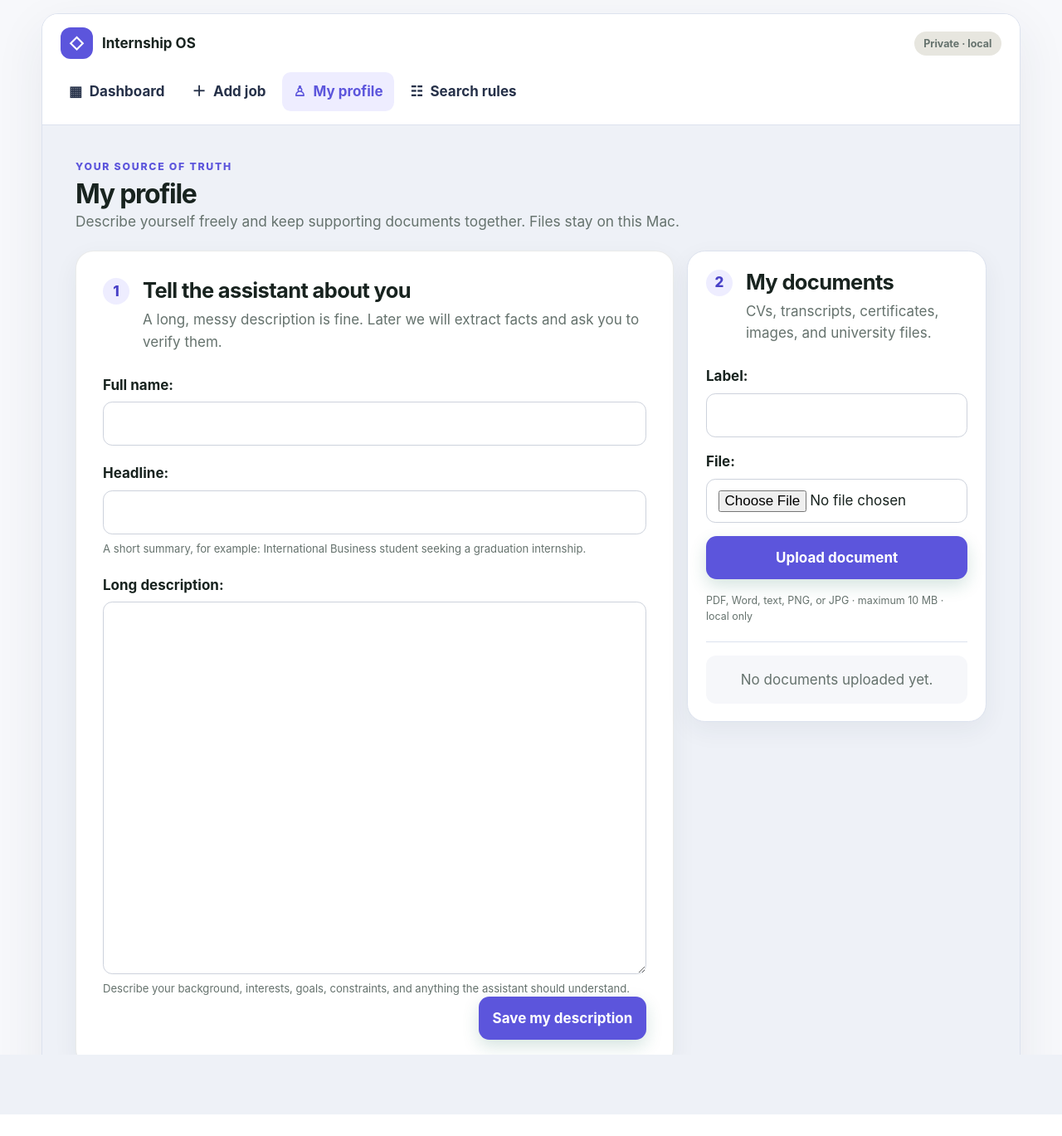
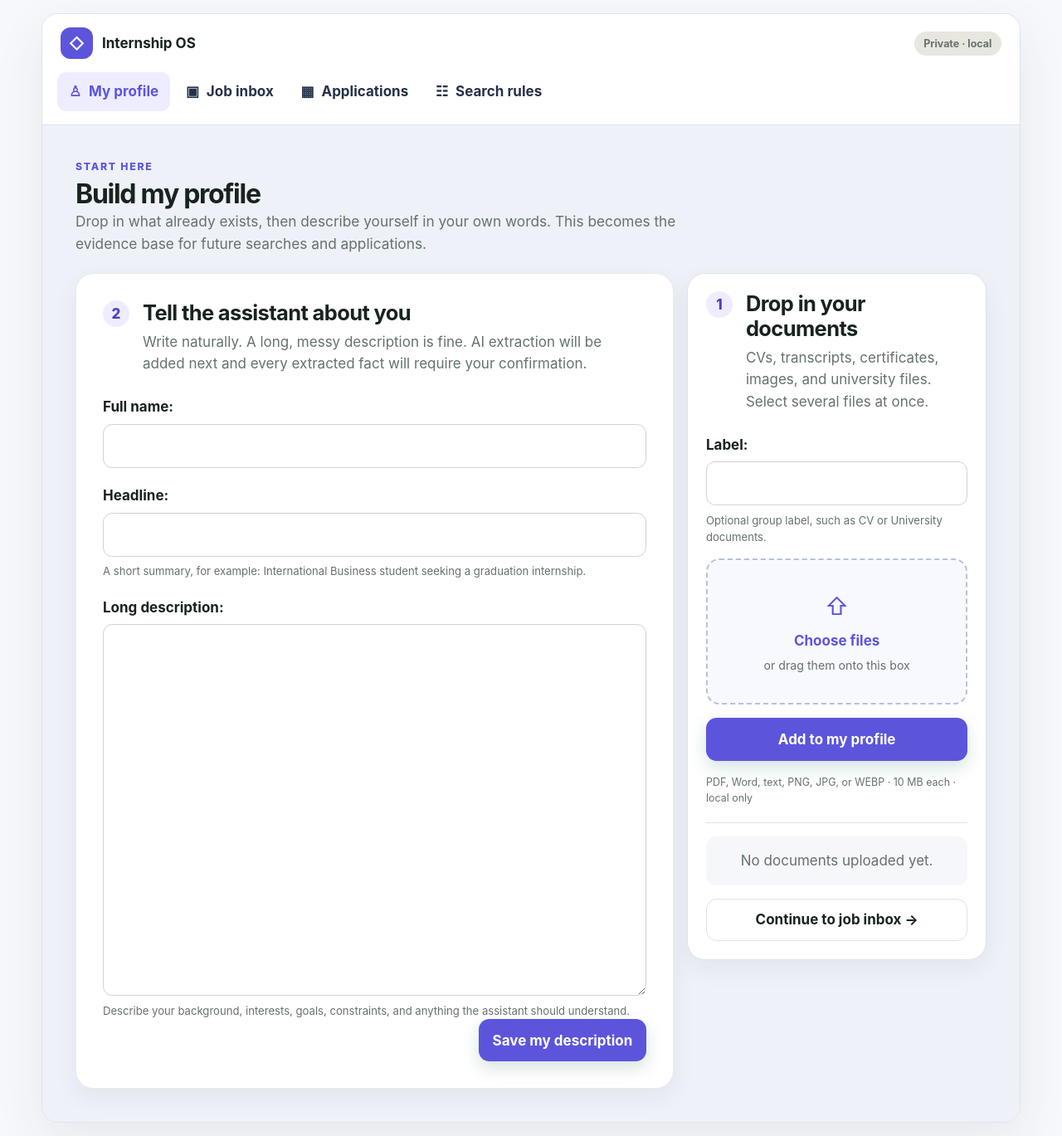
Before and after one commit to francescows-alt/Opportunity-Scout-Original, a Django app: page /profile/ in a window 1280 px wide. Shown: the whole page at 83% size. Before the commit the page ends 1343 px from the top, so only its background shows below. Run offline with Django 5.2, Linux system fonts and the light colour scheme; data comes from the database, SQL or seed files in the repository.

Commit message:
Make profile and job inbox primary workflows

```diff
--- a/tracker/forms.py
+++ b/tracker/forms.py
@@ -1,7 +1,7 @@
 from django import forms
 from django.core.validators import FileExtensionValidator
 
-from .models import CandidateProfile, Opportunity, Organization, ProfileDocument, SearchCampaign
+from .models import CandidateProfile, InboxAttachment, InboxItem, Opportunity, Organization, SearchCampaign
 
 
 class SearchCampaignForm(forms.ModelForm):
@@ -42,20 +42,80 @@ class CandidateProfileForm(forms.ModelForm):
         widgets = {"long_description": forms.Textarea(attrs={"rows": 16})}
 
 
-class ProfileDocumentForm(forms.ModelForm):
-    file = forms.FileField(
-        validators=[FileExtensionValidator(["pdf", "doc", "docx", "txt", "png", "jpg", "jpeg"])]
+class MultipleFileInput(forms.ClearableFileInput):
+    allow_multiple_selected = True
+
+
+class MultipleFileField(forms.FileField):
+    widget = MultipleFileInput
+
+    def clean(self, data, initial=None):
+        if not data and not self.required:
+            return []
+        clean_one = super().clean
+        if isinstance(data, (list, tuple)):
+            return [clean_one(item, initial) for item in data]
+        return [clean_one(data, initial)]
+
+
+ALLOWED_DOCUMENT_TYPES = ["pdf", "doc", "docx", "txt", "png", "jpg", "jpeg", "webp"]
+
+
+class ProfileDocumentUploadForm(forms.Form):
+    label = forms.CharField(
+        max_length=120,
+        required=False,
+        help_text="Optional group label, such as CV or University documents.",
+    )
+    files = MultipleFileField(
+        validators=[FileExtensionValidator(ALLOWED_DOCUMENT_TYPES)],
+        help_text="Select one or several files.",
+    )
+
+    def clean_files(self):
+        files = self.cleaned_data["files"]
+        if any(uploaded_file.size > 10 * 1024 * 1024 for uploaded_file in files):
+            raise forms.ValidationError("Each file must be smaller than 10 MB.")
+        if sum(uploaded_file.size for uploaded_file in files) > 30 * 1024 * 1024:
+            raise forms.ValidationError("The combined upload must be smaller than 30 MB.")
+        return files
+
+
+class QuickInboxForm(forms.ModelForm):
+    files = MultipleFileField(
+        required=False,
+        validators=[FileExtensionValidator(ALLOWED_DOCUMENT_TYPES)],
+        help_text="Screenshots, PDFs, Word documents, or text files.",
     )
 
     class Meta:
-        model = ProfileDocument
-        fields = ["label", "file"]
+        model = InboxItem
+        fields = ["campaign", "request_type", "content", "source_url"]
+        widgets = {
+            "content": forms.Textarea(attrs={
+                "rows": 10,
+                "placeholder": "Paste a vacancy, describe a company, or write what you want researched…",
+            }),
+        }
 
-    def clean_file(self):
-        uploaded_file = self.cleaned_data["file"]
-        if uploaded_file.size > 10 * 1024 * 1024:
-            raise forms.ValidationError("Please upload a file smaller than 10 MB.")
-        return uploaded_file
+    def clean_files(self):
+        files = self.cleaned_data.get("files", [])
+        if any(uploaded_file.size > 10 * 1024 * 1024 for uploaded_file in files):
+            raise forms.ValidationError("Each file must be smaller than 10 MB.")
+        return files
+
+    def clean(self):
+        cleaned_data = super().clean()
+        if not cleaned_data.get("content") and not cleaned_data.get("source_url") and not cleaned_data.get("files"):
+            raise forms.ValidationError("Paste text, add a link, or upload at least one file.")
+        return cleaned_data
+
+    def save(self, commit=True):
+        item = super().save(commit=commit)
+        if commit:
+            for uploaded_file in self.cleaned_data.get("files", []):
+                InboxAttachment.objects.create(item=item, file=uploaded_file)
+        return item
 
 
 class OpportunityForm(forms.ModelForm):
--- a/tracker/static/tracker/styles.css
+++ b/tracker/static/tracker/styles.css
@@ -130,6 +130,38 @@ dd { margin: 0; }
 .document-list a:hover { border-color: var(--green); background: var(--mint); }
 .document-list small { color: var(--muted); }
 .document-empty { border-radius: 0.75rem; background: #f6f7fa; padding: 1rem; color: var(--muted); text-align: center; }
+.drop-zone { position: relative; display: grid; min-height: 11rem; place-items: center; align-content: center; gap: 0.35rem; overflow: hidden; border: 2px dashed #b9bfe0; border-radius: 1rem; background: #f8f8ff; color: var(--green); cursor: pointer; text-align: center; }
+.drop-zone:hover { border-color: var(--green); background: var(--mint); }
+.drop-zone input { position: absolute; inset: 0; width: 100%; height: 100%; opacity: 0; cursor: pointer; }
+.drop-zone small { color: var(--muted); }
+.drop-icon { font-size: 1.8rem; }
+.continue-button { width: 100%; margin-top: 1rem; }
+.waiting-badge { border-radius: 999px; background: #fff4db; color: #8b5a00; padding: 0.55rem 0.9rem; font-size: 0.85rem; font-weight: 750; }
+.inbox-composer, .inbox-list { border: 1px solid var(--line); border-radius: 1rem; background: white; box-shadow: var(--shadow); }
+.inbox-composer { margin-bottom: 1rem; padding: 1.25rem; }
+.ai-state { display: flex; gap: 0.8rem; align-items: center; margin-bottom: 1.2rem; border-radius: 0.8rem; background: #f7f7ff; padding: 0.9rem; }
+.ai-state > span { display: grid; flex: 0 0 2.4rem; height: 2.4rem; place-items: center; border-radius: 0.65rem; background: var(--green); color: white; font-size: 0.78rem; font-weight: 800; }
+.ai-state p { margin: 0; color: var(--muted); font-size: 0.88rem; }
+.quick-form { display: grid; gap: 1rem; }
+.quick-top-row { display: grid; grid-template-columns: 1fr 1fr; gap: 1rem; }
+.prompt-box textarea { width: 100%; resize: vertical; border: 1px solid #cdd2dc; border-radius: 0.9rem; padding: 1rem; color: var(--ink); font: inherit; }
+.prompt-box textarea:focus { outline: 3px solid rgba(92, 85, 220, 0.14); border-color: var(--green); }
+.quick-source { display: grid; grid-template-columns: 1fr auto; align-items: end; gap: 1rem; }
+.attachment-button { position: relative; display: inline-flex; min-height: 3rem; align-items: center; overflow: hidden; border: 1px solid var(--line); border-radius: 0.75rem; background: white; padding: 0.7rem 0.9rem; color: var(--green); font-weight: 700; cursor: pointer; }
+.attachment-button:hover { background: var(--mint); }
+.attachment-button input { position: absolute; inset: 0; width: 100%; height: 100%; opacity: 0; cursor: pointer; }
+.quick-actions { display: flex; justify-content: space-between; align-items: center; gap: 1rem; }
+.advanced-link { color: var(--muted); font-size: 0.82rem; }
+.inbox-list { overflow: hidden; }
+.inbox-list-heading { display: flex; justify-content: space-between; align-items: center; gap: 1rem; padding: 1rem; }
+.inbox-list-heading h2, .inbox-list-heading p { margin: 0; }
+.inbox-list-heading p { color: var(--muted); font-size: 0.82rem; }
+.inbox-item { display: grid; grid-template-columns: minmax(0, 1fr) minmax(120px, auto) auto; align-items: center; gap: 1rem; border-top: 1px solid var(--line); padding: 1rem; }
+.inbox-item-main { display: flex; min-width: 0; flex-direction: column; align-items: flex-start; gap: 0.3rem; }
+.inbox-item-main strong { max-width: 100%; overflow: hidden; text-overflow: ellipsis; white-space: nowrap; }
+.inbox-item-main small { color: var(--muted); }
+.type-pill { border-radius: 999px; background: var(--mint); padding: 0.2rem 0.55rem; color: var(--green); font-size: 0.7rem; font-weight: 750; }
+.inbox-files { display: flex; flex-direction: column; color: var(--muted); font-size: 0.75rem; }
 
 @media (max-width: 720px) {
     .hero, .form-heading { align-items: stretch; flex-direction: column; }
@@ -147,4 +179,7 @@ dd { margin: 0; }
     .application-row { grid-template-columns: 1fr auto; }
     .application-row > :last-child { grid-column: 1 / -1; }
     .profile-layout { grid-template-columns: 1fr; }
+    .quick-top-row, .quick-source { grid-template-columns: 1fr; }
+    .quick-actions { align-items: stretch; flex-direction: column-reverse; }
+    .inbox-item { grid-template-columns: 1fr; }
 }
--- a/tracker/templates/tracker/base.html
+++ b/tracker/templates/tracker/base.html
@@ -10,16 +10,16 @@
 <body>
     <div class="app-frame">
         <header class="site-header">
-            <a class="brand" href="{% url 'dashboard' %}">
+            <a class="brand" href="{% url 'home' %}">
                 <span class="brand-mark">◇</span>
                 <span>Internship OS</span>
             </a>
             <span class="local-badge">Private · local</span>
         </header>
         <nav class="main-nav" aria-label="Main navigation">
-            <a class="{% if request.resolver_match.url_name == 'dashboard' %}current{% endif %}" href="{% url 'dashboard' %}">▦ <span>Dashboard</span></a>
-            <a class="{% if 'opportunity' in request.resolver_match.url_name %}current{% endif %}" href="{% url 'opportunity-create' %}">＋ <span>Add job</span></a>
             <a class="{% if request.resolver_match.url_name == 'profile' %}current{% endif %}" href="{% url 'profile' %}">♙ <span>My profile</span></a>
+            <a class="{% if request.resolver_match.url_name == 'inbox' %}current{% endif %}" href="{% url 'inbox' %}">▣ <span>Job inbox</span></a>
+            <a class="{% if request.resolver_match.url_name == 'dashboard' or 'opportunity' in request.resolver_match.url_name %}current{% endif %}" href="{% url 'dashboard' %}">▦ <span>Applications</span></a>
             <a class="{% if 'campaign' in request.resolver_match.url_name %}current{% endif %}" href="{% url 'campaign-list' %}">☷ <span>Search rules</span></a>
         </nav>
         <main class="page-shell">
--- a/tracker/templates/tracker/dashboard.html
+++ b/tracker/templates/tracker/dashboard.html
@@ -6,7 +6,7 @@
         <h1>Applications</h1>
         <p class="lede">{% now "l, j F" %}{% if active_campaign %} · {{ active_campaign.name }}{% endif %}</p>
     </div>
-    <a class="button primary add-button" href="{% url 'opportunity-create' %}">＋<span>Add job</span></a>
+    <a class="button primary add-button" href="{% url 'inbox' %}">＋<span>Quick add</span></a>
 </section>
 
 <section class="stats-grid" aria-label="Application totals">
@@ -61,7 +61,7 @@
 <section class="empty-state">
     <div class="empty-icon">◎</div><h2>No applications yet</h2>
     <p>Add a vacancy you found or a company you may want to contact.</p>
-    <a class="button primary" href="{% url 'opportunity-create' %}">Add your first job</a>
+    <a class="button primary" href="{% url 'inbox' %}">Open the job inbox</a>
 </section>
 {% endif %}
 {% endblock %}
--- a/tracker/templates/tracker/profile.html
+++ b/tracker/templates/tracker/profile.html
@@ -2,12 +2,12 @@
 
 {% block title %}My profile · Internship OS{% endblock %}
 {% block content %}
-<section class="profile-heading"><div><p class="eyebrow">Your source of truth</p><h1>My profile</h1><p class="lede">Describe yourself freely and keep supporting documents together. Files stay on this Mac.</p></div></section>
+<section class="profile-heading"><div><p class="eyebrow">Start here</p><h1>Build my profile</h1><p class="lede">Drop in what already exists, then describe yourself in your own words. This becomes the evidence base for future searches and applications.</p></div></section>
 
 <div class="profile-layout">
     <form method="post" class="form-section profile-description">
         {% csrf_token %}<input type="hidden" name="action" value="save_profile">
-        <div class="section-intro"><span class="step-number">1</span><div><h2>Tell the assistant about you</h2><p>A long, messy description is fine. Later we will extract facts and ask you to verify them.</p></div></div>
+        <div class="section-intro"><span class="step-number">2</span><div><h2>Tell the assistant about you</h2><p>Write naturally. A long, messy description is fine. AI extraction will be added next and every extracted fact will require your confirmation.</p></div></div>
         <div class="field-grid">
             {% include "tracker/field.html" with field=profile_form.full_name %}
             {% include "tracker/field.html" with field=profile_form.headline %}
@@ -17,13 +17,19 @@
     </form>
 
     <aside class="documents-panel">
-        <div class="section-intro"><span class="step-number">2</span><div><h2>My documents</h2><p>CVs, transcripts, certificates, images, and university files.</p></div></div>
+        <div class="section-intro"><span class="step-number">1</span><div><h2>Drop in your documents</h2><p>CVs, transcripts, certificates, images, and university files. Select several files at once.</p></div></div>
         <form method="post" enctype="multipart/form-data" class="upload-form">
             {% csrf_token %}<input type="hidden" name="action" value="upload_document">
             {% include "tracker/field.html" with field=document_form.label %}
-            {% include "tracker/field.html" with field=document_form.file %}
-            <button class="button primary" type="submit">Upload document</button>
-            <p class="privacy-note">PDF, Word, text, PNG, or JPG · maximum 10 MB · local only</p>
+            <label class="drop-zone">
+                <span class="drop-icon">⇧</span>
+                <strong>Choose files</strong>
+                <small>or drag them onto this box</small>
+                {{ document_form.files }}
+            </label>
+            {% for error in document_form.files.errors %}<p class="error-text">{{ error }}</p>{% endfor %}
+            <button class="button primary" type="submit">Add to my profile</button>
+            <p class="privacy-note">PDF, Word, text, PNG, JPG, or WEBP · 10 MB each · local only</p>
         </form>
         <div class="document-list">
             {% for document in candidate.documents.all %}
@@ -32,6 +38,7 @@
                 <div class="document-empty">No documents uploaded yet.</div>
             {% endfor %}
         </div>
+        <a class="button secondary continue-button" href="{% url 'inbox' %}">Continue to job inbox →</a>
     </aside>
 </div>
 {% endblock %}
--- a/tracker/urls.py
+++ b/tracker/urls.py
@@ -4,7 +4,9 @@ from . import views
 
 
 urlpatterns = [
-    path("", views.dashboard, name="dashboard"),
+    path("", views.home, name="home"),
+    path("applications/", views.dashboard, name="dashboard"),
+    path("inbox/", views.inbox, name="inbox"),
     path("applications/new/", views.opportunity_create, name="opportunity-create"),
     path("applications/<int:opportunity_id>/edit/", views.opportunity_edit, name="opportunity-edit"),
     path("profile/", views.profile, name="profile"),
--- a/tracker/views.py
+++ b/tracker/views.py
@@ -1,10 +1,22 @@
+from pathlib import Path
+
 from django.contrib import messages
 from django.core.paginator import Paginator
 from django.db.models import Q
 from django.shortcuts import get_object_or_404, redirect, render
 
-from .forms import CandidateProfileForm, OpportunityForm, ProfileDocumentForm, SearchCampaignForm
-from .models import CandidateProfile, Opportunity, SearchCampaign
+from .forms import (
+    CandidateProfileForm,
+    OpportunityForm,
+    ProfileDocumentUploadForm,
+    QuickInboxForm,
+    SearchCampaignForm,
+)
+from .models import CandidateProfile, InboxItem, Opportunity, ProfileDocument, SearchCampaign
+
+
+def home(request):
+    return redirect("profile")
 
 
 def dashboard(request):
@@ -100,7 +112,7 @@ def opportunity_edit(request, opportunity_id):
 def profile(request):
     candidate, _ = CandidateProfile.objects.get_or_create(pk=1)
     profile_form = CandidateProfileForm(instance=candidate)
-    document_form = ProfileDocumentForm()
+    document_form = ProfileDocumentUploadForm()
 
     if request.method == "POST" and request.POST.get("action") == "save_profile":
         profile_form = CandidateProfileForm(request.POST, instance=candidate)
@@ -110,12 +122,15 @@ def profile(request):
             return redirect("profile")
 
     if request.method == "POST" and request.POST.get("action") == "upload_document":
-        document_form = ProfileDocumentForm(request.POST, request.FILES)
+        document_form = ProfileDocumentUploadForm(request.POST, request.FILES)
         if document_form.is_valid():
-            document = document_form.save(commit=False)
-            document.profile = candidate
-            document.save()
-            messages.success(request, f'"{document.label}" was uploaded locally.')
+            group_label = document_form.cleaned_data.get("label", "").strip()
+            files = document_form.cleaned_data["files"]
+            for uploaded_file in files:
+                file_label = Path(uploaded_file.name).stem.replace("_", " ").replace("-", " ").title()
+                label = f"{group_label}: {file_label}" if group_label else file_label
+                ProfileDocument.objects.create(profile=candidate, label=label, file=uploaded_file)
+            messages.success(request, f"{len(files)} document(s) uploaded locally.")
             return redirect("profile")
 
     return render(request, "tracker/profile.html", {
@@ -123,3 +138,22 @@ def profile(request):
         "profile_form": profile_form,
         "document_form": document_form,
     })
+
+
+def inbox(request):
+    if not SearchCampaign.objects.exists():
+        messages.info(request, "Create a search campaign before adding opportunities.")
+        return redirect("campaign-create")
+
+    initial_campaign = SearchCampaign.objects.filter(is_active=True).first()
+    form = QuickInboxForm(request.POST or None, request.FILES or None, initial={"campaign": initial_campaign})
+    if request.method == "POST" and form.is_valid():
+        form.save()
+        messages.success(request, "Saved to the inbox. It is waiting for AI analysis; nothing was invented or submitted.")
+        return redirect("inbox")
+
+    return render(request, "tracker/inbox.html", {
+        "form": form,
+        "items": InboxItem.objects.select_related("campaign", "opportunity").prefetch_related("attachments")[:50],
+        "waiting_count": InboxItem.objects.filter(status=InboxItem.Status.WAITING).count(),
+    })
```
Also changed, not shown: tracker/admin.py (+11 -1 lines), tracker/models.py (+36 -0 lines), tracker/templates/tracker/inbox.html (added, +51 -0 lines), tracker/tests.py (+42 -3 lines), README.md, tracker/migrations/0003_inboxitem_inboxattachment.py (added).
